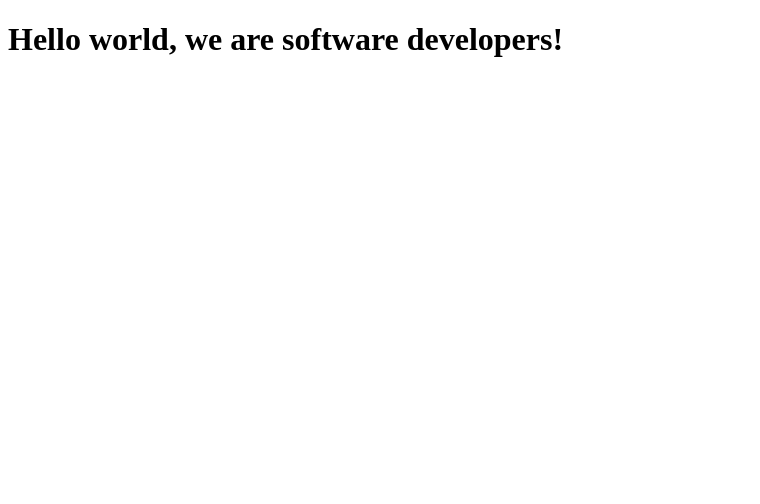
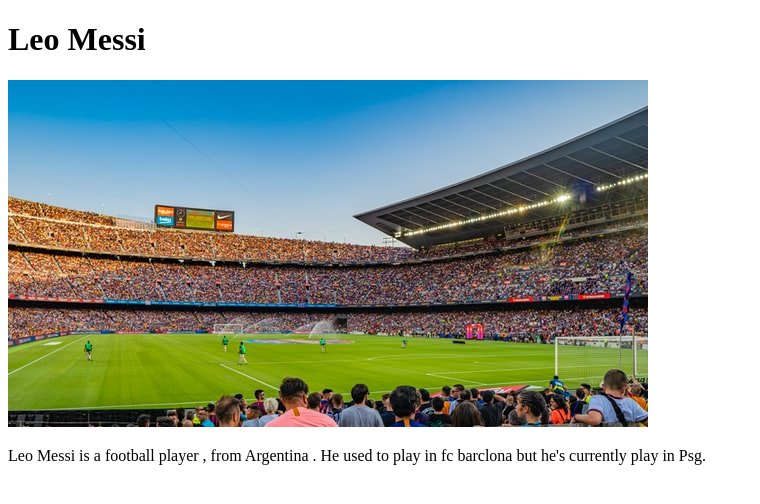
Before and after one commit to iambenkis/microverse-jose-ben, a plain HTML site: page index.html in a window 1280 px wide. Shown: the whole page, without its empty margins (0-760 px from the left). Drawn offline with Linux system fonts and the light colour scheme.

Commit message:
first 5  stories

```diff
--- a/index.html
+++ b/index.html
@@ -9,7 +9,15 @@
   <body>
     <script src="https://cdn.freecodecamp.org/testable-projects-fcc/v1/bundle.js"></script>
 
-    <h1>Hello world, we are software developers!</h1>
+    <div id="main">
+        <h1 id="title">Leo Messi</h1>
+        <div id="img-div">
+            <img src="photo.jpg" id="image" alt="">
+            <p id="img-caption"> Leo Messi is a football player , from Argentina . He used to
+              play in fc barclona but he's currently play in Psg.
+            </p>
+        </div>
+    </div>
     <script  src="js/index.js"></script>
   </body>
 </html>
```
Also changed, not shown: photo.jpg (added).
